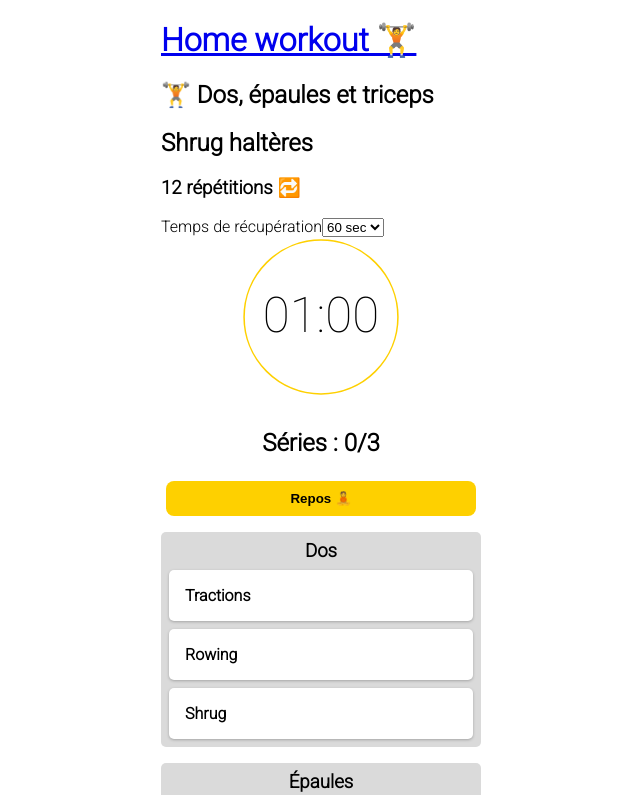
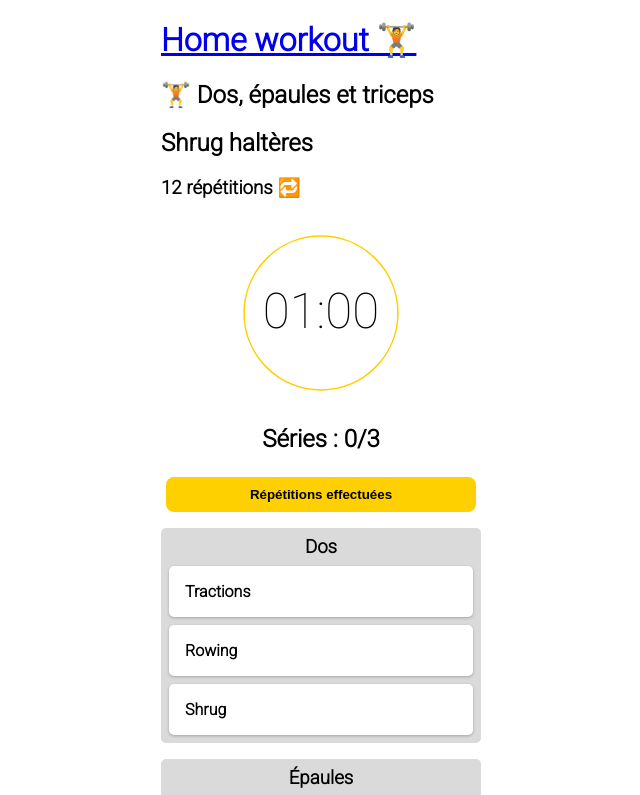
Before and after one commit to lobodol/sport-timer, a Vue app: page /shrug in a window 1280 px wide. Shown: the top 795 px of the page, without its empty margins (319-959 px from the left). Built offline with nearby package versions, Linux system fonts and the light colour scheme.

Commit message:
feat: display title & repetitions in component

```diff
--- a/src/components/ExerciseTimer.vue
+++ b/src/components/ExerciseTimer.vue
@@ -1,14 +1,12 @@
 <template>
-  <label for="restDuration">Temps de récupération</label>
-  <select v-model="restDuration" :disabled="running">
-    <option v-for="option in restDurations" :key="option" :value="option">
-      {{ option }}&nbsp;sec
-    </option>
-  </select>
+  <div class="Exercise__Header">
+    <span class="Exercise__HeaderTitle">{{ props.title}}</span>
+    <span class="Exercise__HeaderRepetitions" v-if="props.repetitions">{{ props.repetitions}} répétitions 🔁</span>
+  </div>
 
   <Timer
     v-model="running"
-    :duration="restDuration"
+    :duration="props.restDuration"
     class="Exercise__Timer"
     @ended="timeOut"
   />
@@ -17,14 +15,14 @@
 
   <p v-if="seriesReached" class="Exercise__EndMessage">Bravo 👏 !</p>
 
-  <div class="Controls">
+  <section class="Controls gutter">
     <!-- Start timer -->
-    <button v-if="!running && !seriesReached" @click="rest">Repos 🧘</button>
+    <button v-if="!running && !seriesReached" @click="rest">Répétitions effectuées</button>
     <!-- Stop timer -->
-    <button v-else @click="cancel">Annuler</button>
+    <button v-else @click="cancel" class="button--outlined">Annuler</button>
     <!-- Stop timer and reset series count -->
-    <button v-if="series" @click="reset()">Reset</button>
-  </div>
+    <button v-if="series" @click="reset()" severity="secondary">Reset</button>
+  </section>
 </template>
 <script lang="ts" setup>
 import Timer from '@/components/Timer.vue'
@@ -47,6 +45,8 @@ const props = withDefaults(
   defineProps<{
     restDuration?: number
     series?: number
+    title: string
+    repetitions?: number
   }>(),
   {
     restDuration: 60,
@@ -54,8 +54,6 @@ const props = withDefaults(
 )
 const series = ref<number>(0)
 const running = ref<boolean>(false)
-const restDurations = [30, 45, 60]
-const restDuration = ref<number>(props.restDuration)
 
 const seriesReached = computed<boolean>(() => {
   let isReached = props.series !== undefined && series.value >= props.series
@@ -91,7 +89,25 @@ function reset(): void {
 </script>
 
 <style lang="scss" scoped>
+@use '../style/variables' as v;
+
 .Exercise {
+  &__Header {
+    display: flex;
+    flex-direction: column;
+    font-weight: 700;
+    text-align: center;
+    margin: v.$spacing;
+
+    &Title {
+      font-size: 1.5em;
+    }
+
+    &Repetitions {
+      font-size: 1.2em;
+    }
+  }
+
   &__EndMessage {
     font-size: 2em;
     text-align: center;
```
